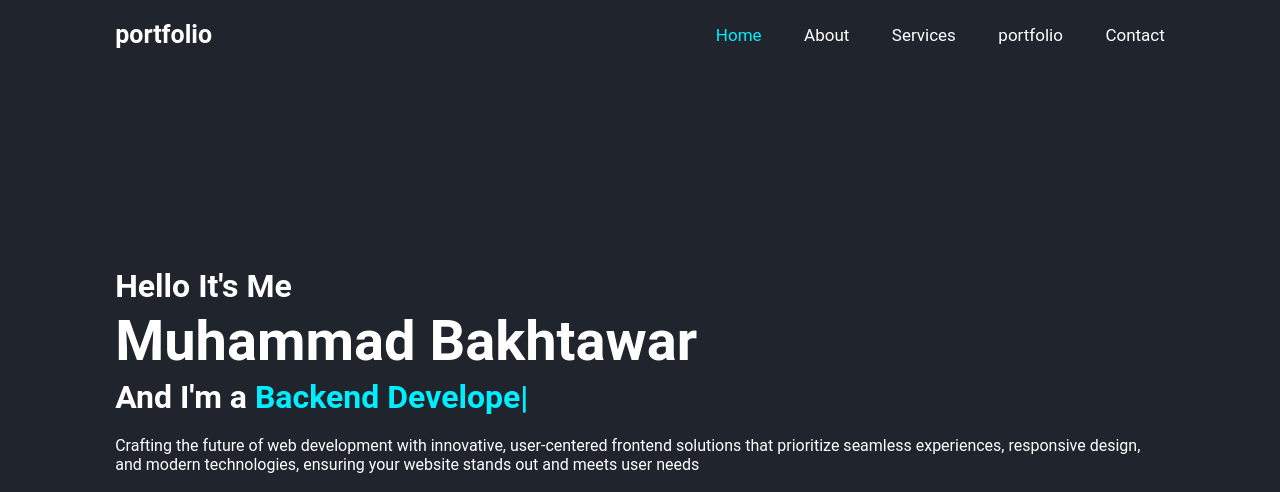
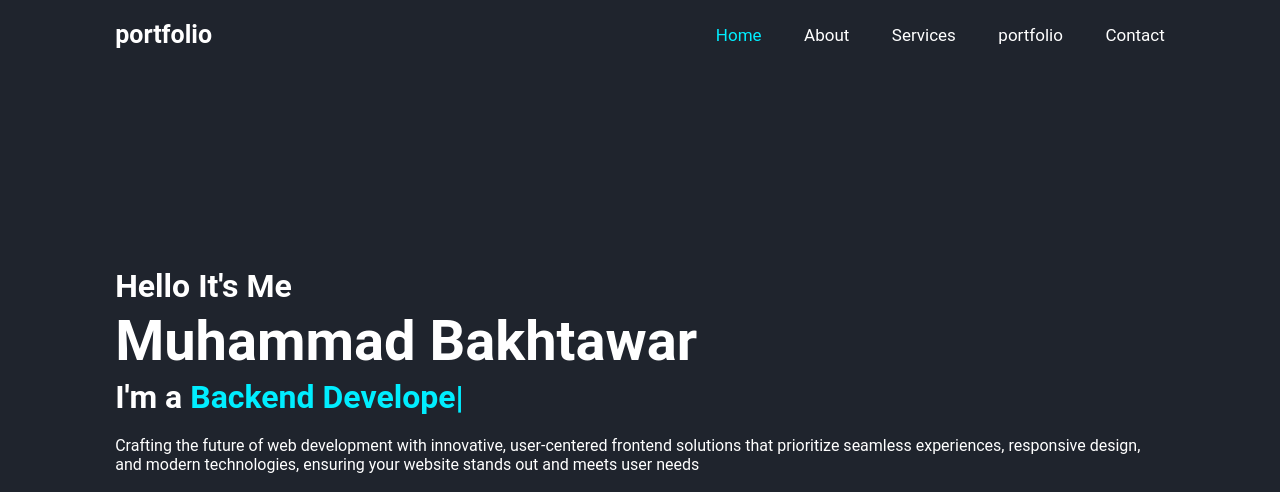
Before and after one commit to 03200276941/Personal-portfolio, a plain HTML site: page index.html in a window 1280 px wide. Shown: the top 492 px of the page. Drawn offline with nearby package versions, Linux system fonts and the light colour scheme.

Commit message:
Update index.html

```diff
--- a/index.html
+++ b/index.html
@@ -27,7 +27,7 @@
         <div class="home-content">
             <h3>Hello It's Me</h3>
             <h1>Muhammad Bakhtawar</h1>
-            <h3>And I'm a <span class="multiple-text"></span></h3>
+            <h3> I'm a <span class="multiple-text"></span></h3>
             <p>Crafting the future of web development with innovative, user-centered frontend solutions that prioritize
                 seamless experiences, responsive design, and modern technologies, ensuring your website stands out and
                 meets user needs</p>
```
